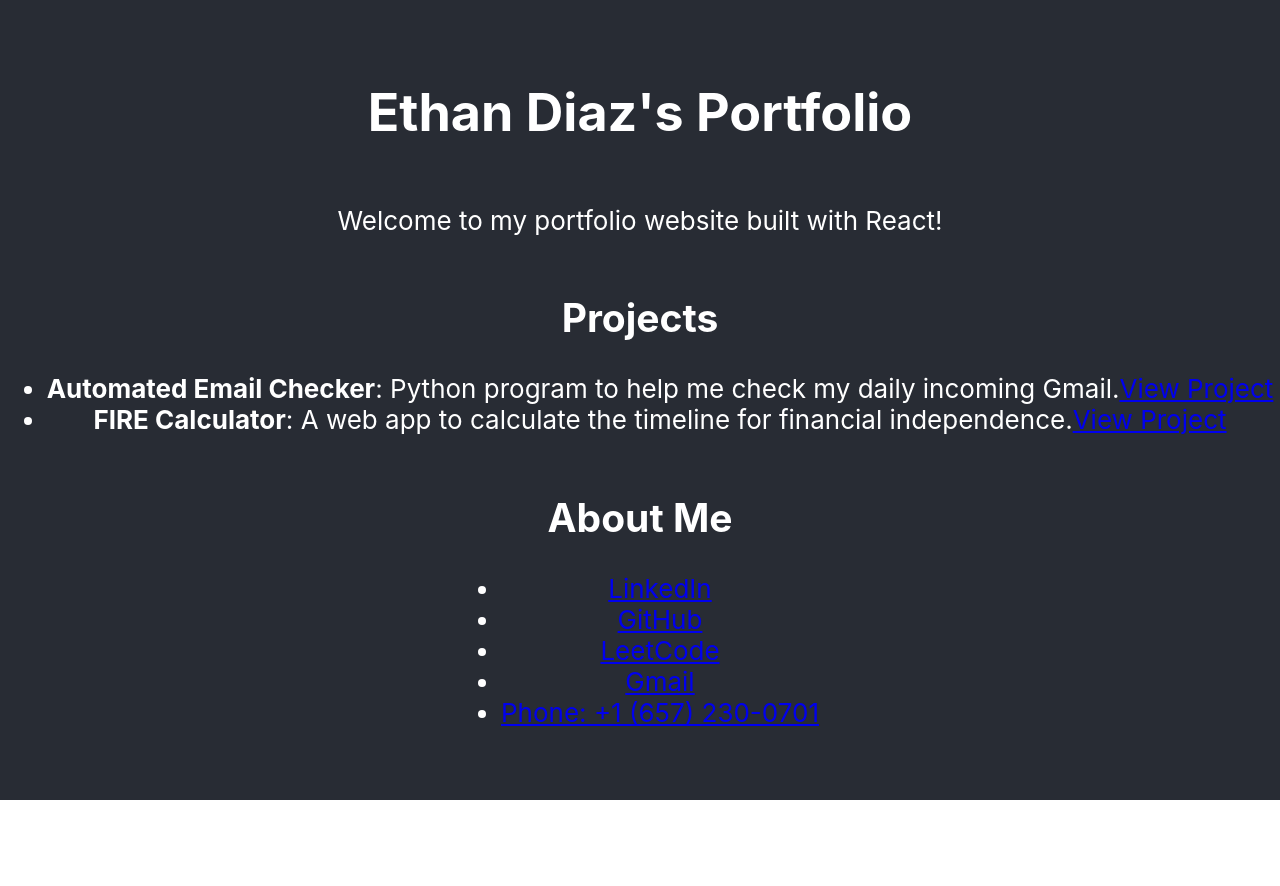
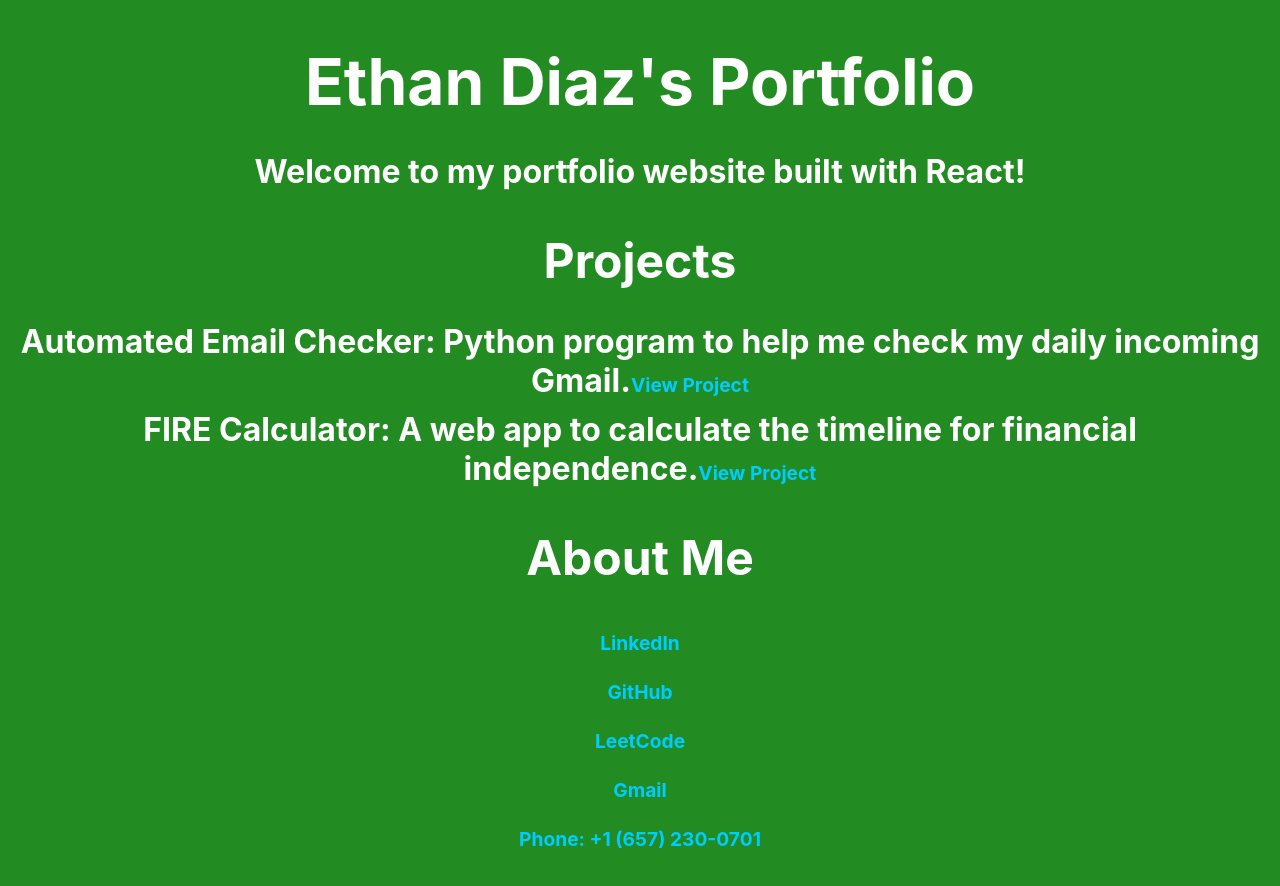
Before and after one commit to ethandCS/9.22.24_portfolio, a React (Create React App) app: page / in a window 1280 px wide. Before the commit the page ends 800 px from the top, so only its background shows below. Built offline with nearby package versions, Linux system fonts and the light colour scheme.

Commit message:
Updated background color to forest green and improved link visibility

```diff
--- a/src/App.css
+++ b/src/App.css
@@ -1,38 +1,41 @@
 .App {
   text-align: center;
-}
-
-.App-logo {
-  height: 40vmin;
-  pointer-events: none;
-}
-
-@media (prefers-reduced-motion: no-preference) {
-  .App-logo {
-    animation: App-logo-spin infinite 20s linear;
-  }
+  background-color: forestgreen; /* Changed background color to forest green */
+  color: white; /* Make the text white for contrast */
+  min-height: 100vh;
+  display: flex;
+  flex-direction: column;
+  justify-content: center;
+  align-items: center;
 }
 
 .App-header {
-  background-color: #282c34;
-  min-height: 100vh;
-  display: flex;
-  flex-direction: column;
-  align-items: center;
-  justify-content: center;
-  font-size: calc(10px + 2vmin);
-  color: white;
+  font-size: 2rem;
+  font-weight: bold;
 }
 
-.App-link {
-  color: #61dafb;
+h1, h2 {
+  margin-bottom: 20px;
 }
 
-@keyframes App-logo-spin {
-  from {
-    transform: rotate(0deg);
-  }
-  to {
-    transform: rotate(360deg);
-  }
+ul {
+  list-style-type: none;
+  padding: 0;
 }
+
+a {
+  color: #00ccff; /* Change link color to a bright blue */
+  text-decoration: none;
+}
+
+a:hover {
+  text-decoration: underline;
+}
+
+ul li {
+  margin: 10px 0;
+}
+
+ul li a {
+  font-size: 1.2rem;
+}
```
